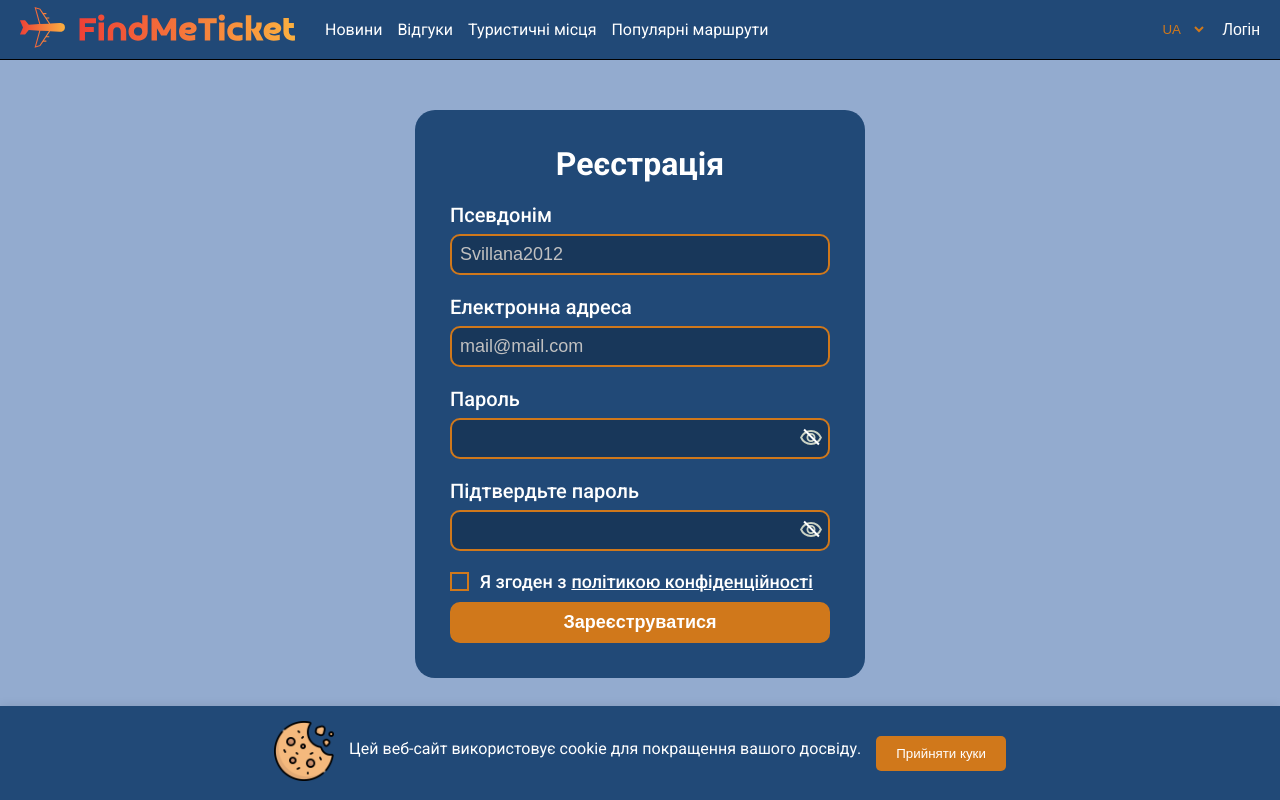
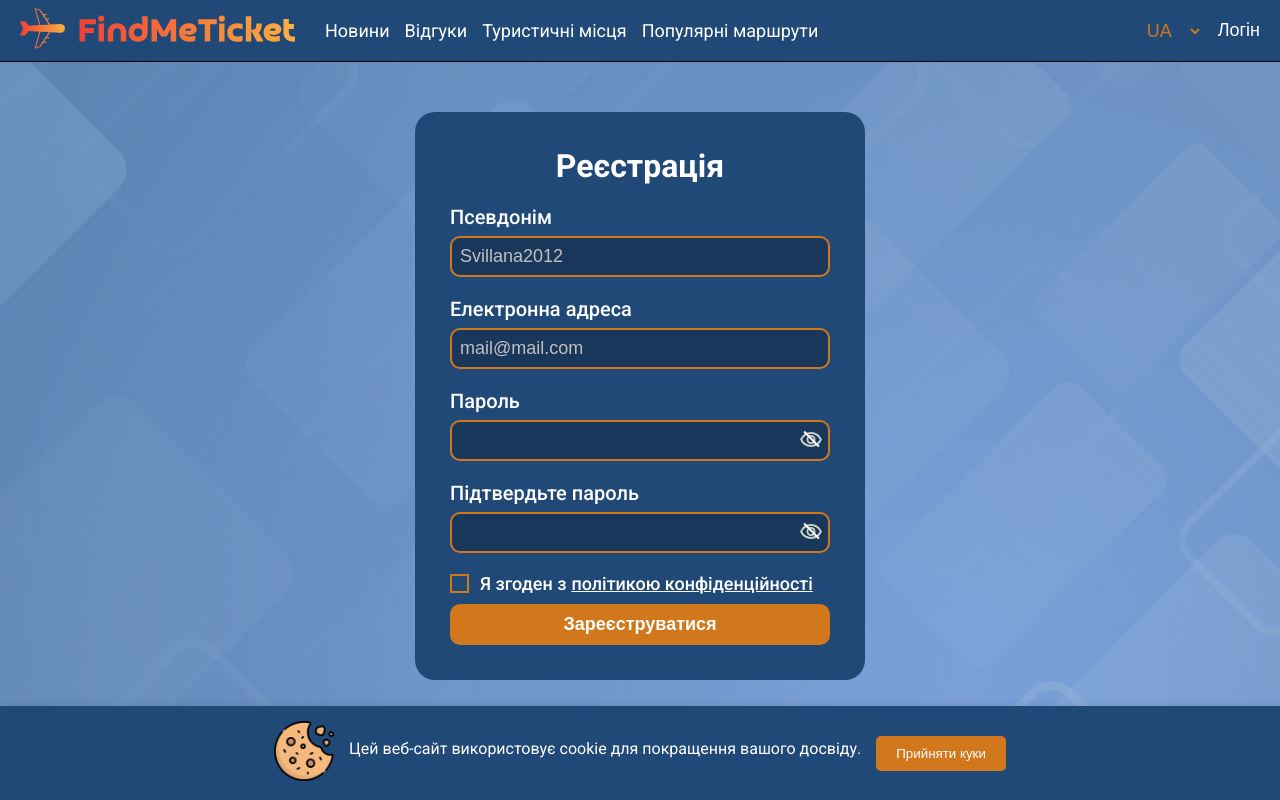
Before and after one commit to BuyMeTicketTeam/FindMeTicket, a React (Create React App) app in the folder src/frontend/: page /register in a window 1280 px wide. Built offline with nearby package versions, Linux system fonts and the light colour scheme; what miragejs would draw is missing.

Commit message:
Change background and logout

```diff
--- a/src/frontend/src/App.css
+++ b/src/frontend/src/App.css
@@ -11,7 +11,7 @@ a {
 body {
    font-family: 'Roboto';
    color: var(--font-color);
-   background: #93abcf;
+   background: url('../public/img/Frame 4.jpg');
    min-width: 800px;
 }
 img {
--- a/src/frontend/src/header/LoginBtn.jsx
+++ b/src/frontend/src/header/LoginBtn.jsx
@@ -1,10 +1,29 @@
-import React from 'react';
+import React, { useEffect, useState } from 'react';
 import { useTranslation } from 'react-i18next';
+import makeQuerry from '../helper/querry';
 
-export default function LoginBtn({ status, changePopup }) {
+export default function LoginBtn({ status, changePopup, onAuthorization }) {
   const { t } = useTranslation('translation', { keyPrefix: 'header' });
+  const [logout, onLogout] = useState(false);
+
+  function handleLogoutButton() {
+    onLogout(false);
+    makeQuerry('logout')
+      .then((response) => {
+        if (response.status === 200) {
+          onAuthorization(!status);
+        }
+      });
+  }
+
+  useEffect(() => {
+    if (logout) {
+      handleLogoutButton();
+    }
+  }, [logout]);
+
   if (status) {
-    return <button className="login" type="button">{t('profile')}</button>;
+    return <button className="login" type="button" onClick={() => { onLogout(true); }}>{t('profile')}</button>;
   }
   return (
     <button data-testid="login-btn" className="login" onClick={() => { changePopup(true); }} type="button">{t('login')}</button>
--- a/src/frontend/src/header/header.css
+++ b/src/frontend/src/header/header.css
@@ -5,6 +5,7 @@
     padding: 0 20px;
     background: var(--semi-dark);
     align-items: center;
+    font-size: 18px;
 }
 
 .logo {
@@ -36,6 +37,7 @@
     transition: 0.3s;
 }
 .select {
+    font-size: inherit;
     border: none;
     margin-right: 15px;
     background: var(--background);
@@ -45,9 +47,9 @@
     outline: none;
   }
 .login {
+    font-size: inherit;
     background: transparent;
     border: none;
-    font-size: 16px;
     color: inherit;
   }
   .login:hover {
--- a/src/frontend/src/header/index.jsx
+++ b/src/frontend/src/header/index.jsx
@@ -1,3 +1,4 @@
+/* eslint-disable max-len */
 import React, { useState } from 'react';
 import { Link } from 'react-router-dom';
 // eslint-disable-next-line import/no-extraneous-dependencies
@@ -22,7 +23,7 @@ export default function Header({
         <li className="menu__item"><a href="/">{t('popular-places')}</a></li>
       </ul>
       <LanguageSelect language={language} changeLanguage={changeLanguage} />
-      <LoginBtn status={authorization} changePopup={changePopup} />
+      <LoginBtn status={authorization} onAuthorization={onAuthorization} changePopup={changePopup} />
       {popupLogin && <Login changePopup={changePopup} onAuthorization={onAuthorization} />}
     </header>
   );
--- a/src/frontend/src/testServer.js
+++ b/src/frontend/src/testServer.js
@@ -10,5 +10,6 @@ createServer({
     this.post('/reset', () => new Response(200));
     this.post('/new-password', () => new Response(200));
     this.post('/resend-confirm-token', () => new Response(200));
+    this.post('/logout', () => new Response(200));
   },
 });
```
Also changed, not shown: src/frontend/public/img/Frame 4.jpg (added).
